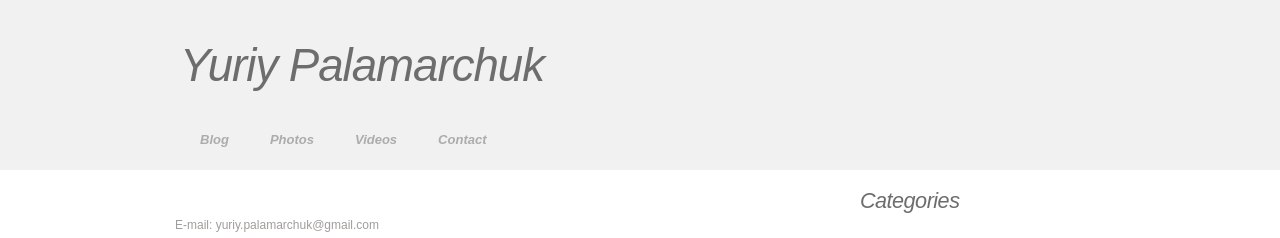
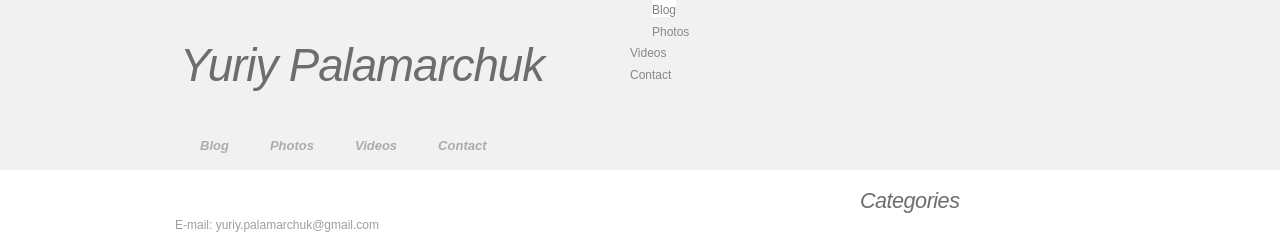
Before and after one commit to iurii/iurii.github.com, a Jekyll site: the page built from about.html, in a window 1280 px wide. Shown: the top 238 px of the page. Built offline with Jekyll 4.4.1, drawn with Linux system fonts in a browser that asks for light colours.

Commit message:
adding new menu

```diff
--- a/_layouts/default.html
+++ b/_layouts/default.html
@@ -15,6 +15,30 @@
 				<h1><a href="#">Yuriy Palamarchuk </a></h1>
 
 			</div>
+
+
+
+                        <div id="nav1">
+              <ul>
+                <li style="border:none">
+                  <a href="http://youli.co/index.html" shape="rect" class="selected">Blog</a><span class="shadow"></span>
+                </li>
+                <li>
+                  <a href="http://youli.co/photo.html" shape="rect">Photos</a>
+                </li>
+				<li>
+                  <a href="http://youli.co/video.html" shape="rect">Videos</a>
+                </li>
+				<li>
+                  <a href="http://youli.co/about.html" shape="rect">Contact</a>
+                </li>
+
+              </ul>
+            </div>
+
+
+
+
 			<div id="menu">
 				<ul>
 					<li class="current_page_item"><a href="http://youli.co/index.html">Blog</a></li>
--- a/css/style.css
+++ b/css/style.css
@@ -345,6 +345,30 @@ a:hover {
 
 }
 
+#nav1 li .selected {
+	color:#808080;
+	padding-top: 3px;
+	height: 39px;
+	margin-top: -3px;
+	background-color: #FFFFFF;
+}
+
+
+
+#nav1 .shadow {
+  min-height:25px;
+  height:auto !important;
+  height:25px;
+  min-width:22px;
+
+  overflow:hidden;
+  float:left;
+  background: transparent url( images/shadow.png );
+  background-repeat:no-repeat;
+  min-height: 25px;
+
+}
+
 
 /* Footer */
 
```
Also changed, not shown: images/shadow.png (added).
